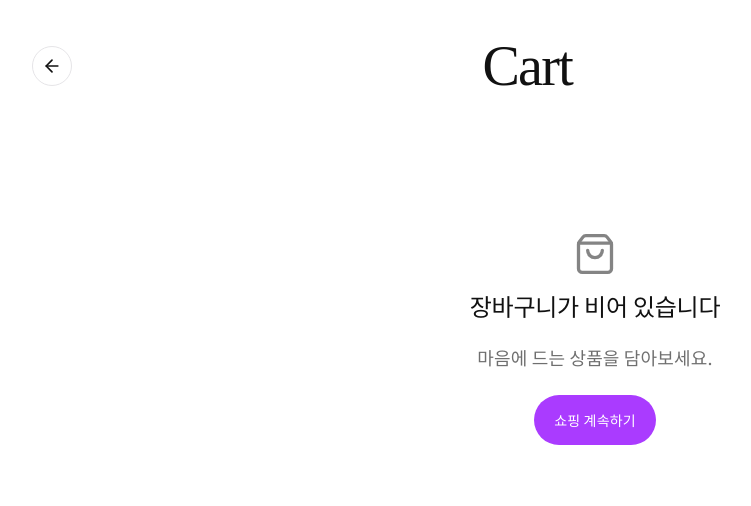
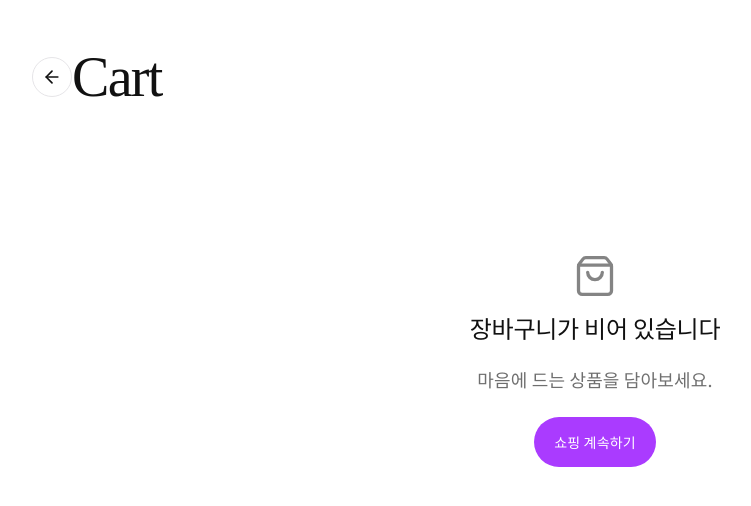
Before and after one commit to moimoiyk80-maker/minimal-ecommerce, a React (Vite) app: page /cart in a window 1280 px wide. Shown: the top 506 px of the page, without its empty margins (45-796 px from the left). Built offline with nearby package versions, Linux system fonts and the light colour scheme.

Commit message:
cart header

```diff
--- a/src/App.css
+++ b/src/App.css
@@ -733,10 +733,15 @@ button.active {
 .cart-header{
   display: flex;
   align-items: center;
+  padding: 12px 0;
 }
 
-.cart-header h1{
+.cart-header h2{
   margin-left: calc(40% - 40px);
+  color: var(--text-h);
+    text-decoration: none;
+    font-family: var(--serif);
+    margin-bottom: 0;
  }
 
 .cart-item{
```
